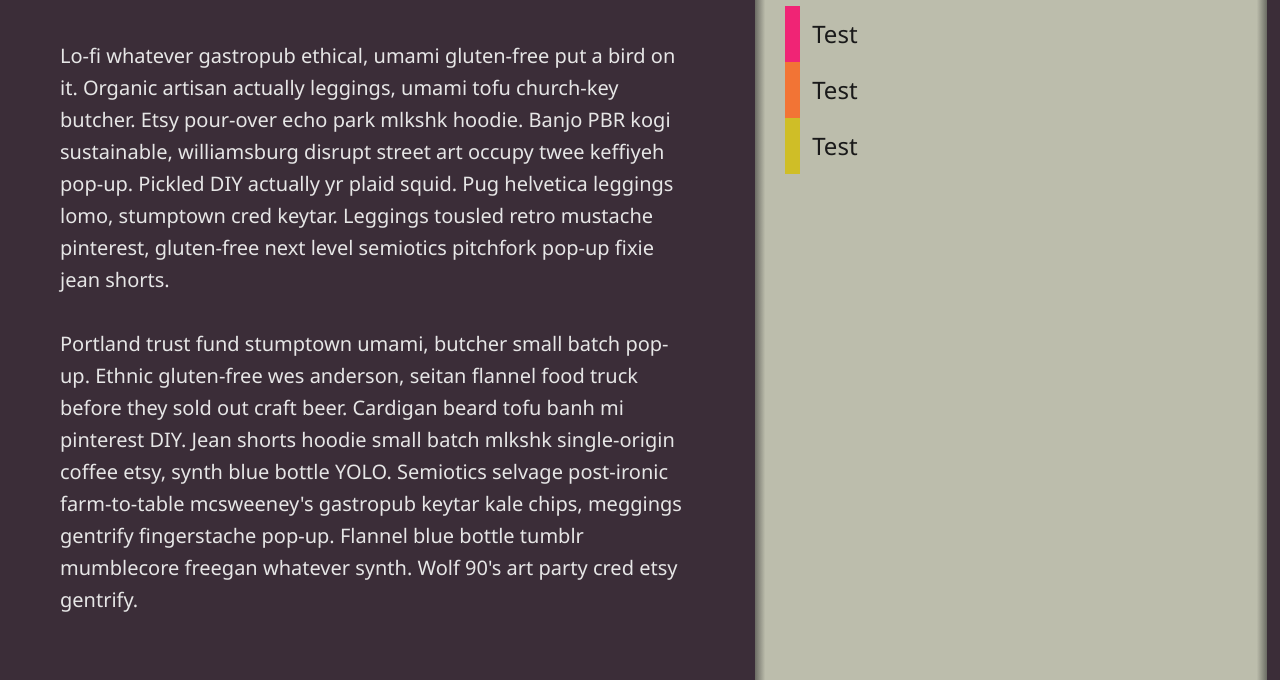
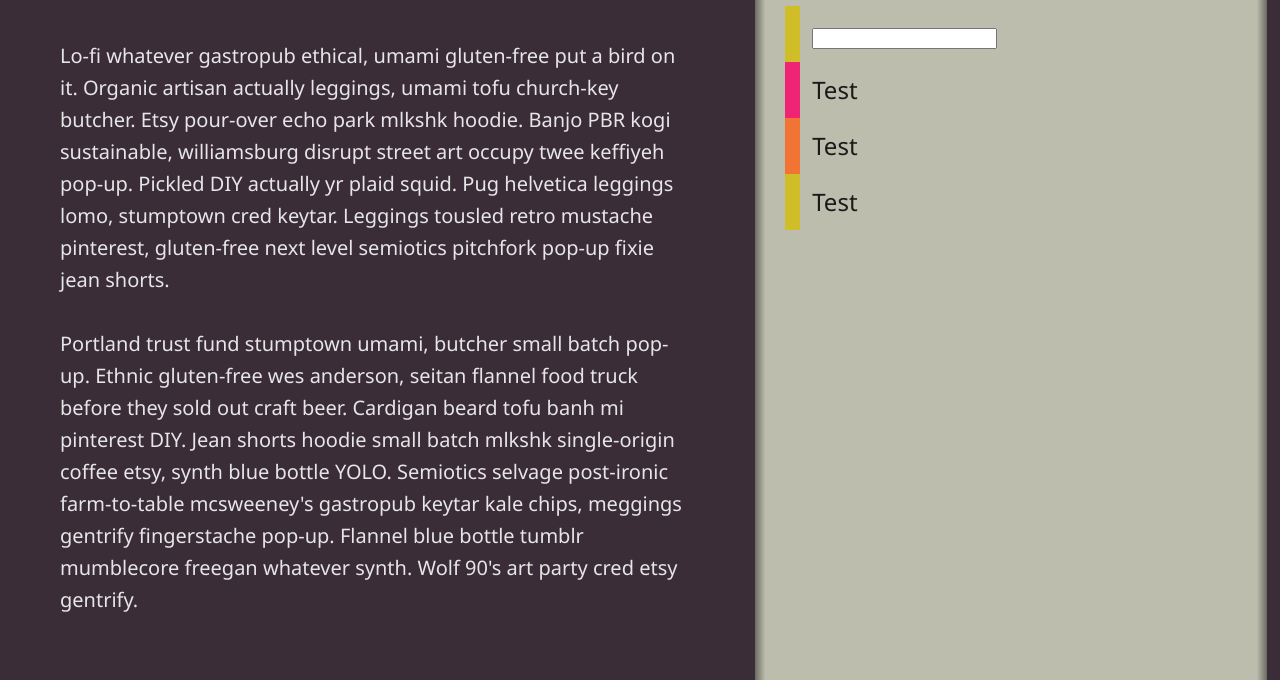
Before and after one commit to raddevon/TheList, a plain HTML site: page index.html in a window 1280 px wide. Shown: the part 120-800 px from the top of the page. Drawn offline with Linux system fonts and the light colour scheme; a web font is replaced by a local one.

Commit message:
Added form for styling

```diff
--- a/index.html
+++ b/index.html
@@ -20,6 +20,7 @@
             <a href="#"><span class="add"><i class="icon-add"></i></span></a>
         </div>
         <ul>
+            <li><form action=""><input type="text" /></form></li>
             <li class="today"><a href="#">Test</a></li>
             <li class="soon"><a href="#">Test</a></li>
             <li><a href="#">Test</a></li>
```
